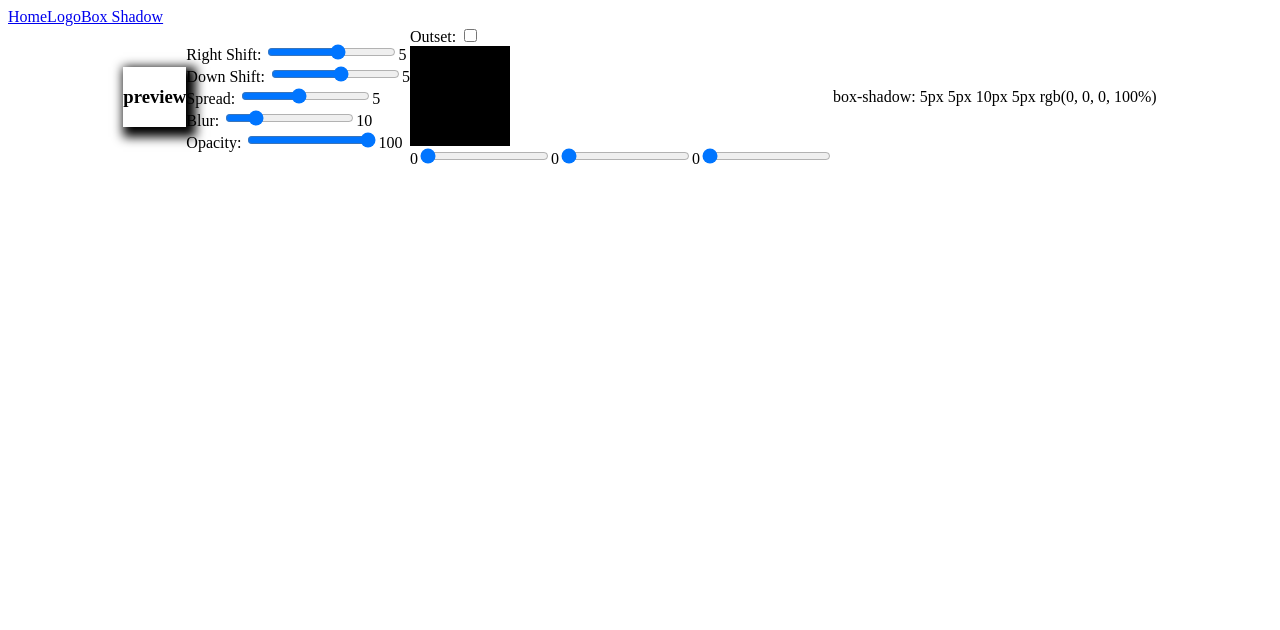
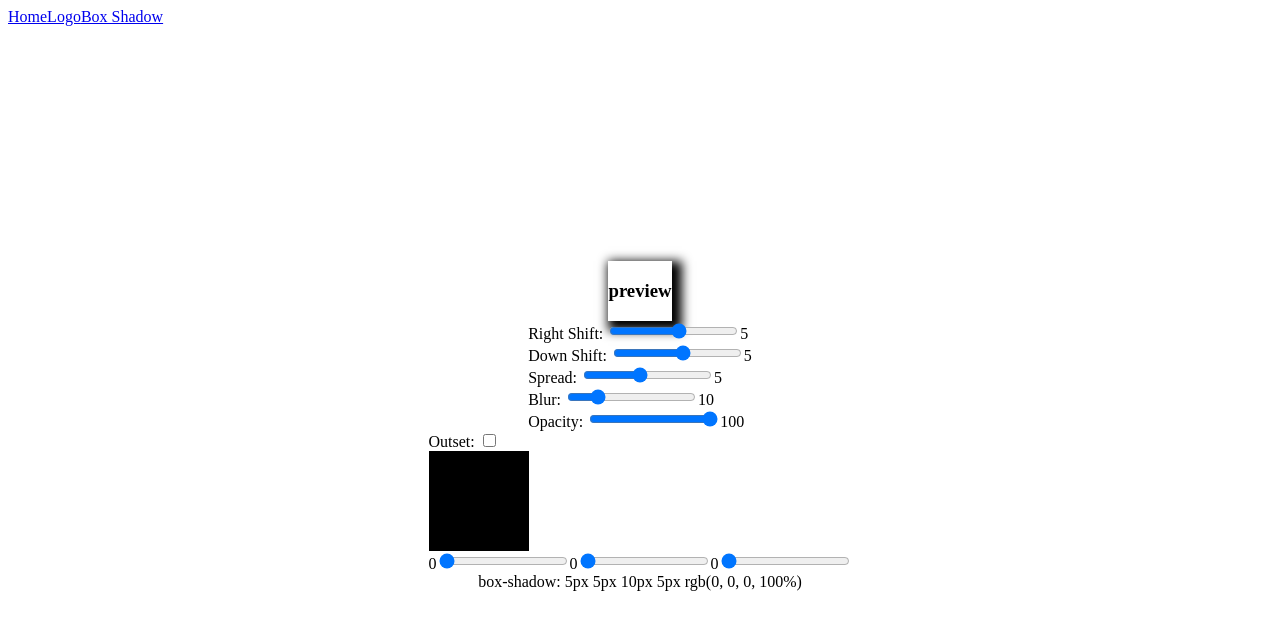
Before and after one commit to Andrewf9001/react-widgets, a React (Create React App) app: page /box-shadow in a window 1280 px wide. Shown: the top 630 px of the page. Built offline with nearby package versions, Linux system fonts and the light colour scheme.

Commit message:
added base styles for box shadow page

```diff
--- a/src/styles/pages/box-shadow-page.scss
+++ b/src/styles/pages/box-shadow-page.scss
@@ -1,5 +1,7 @@
 .box-shadow-container {
   display: flex;
+  flex-direction: column;
   justify-content: center;
   align-items: center;
+  height: 100vh;
 }
```
